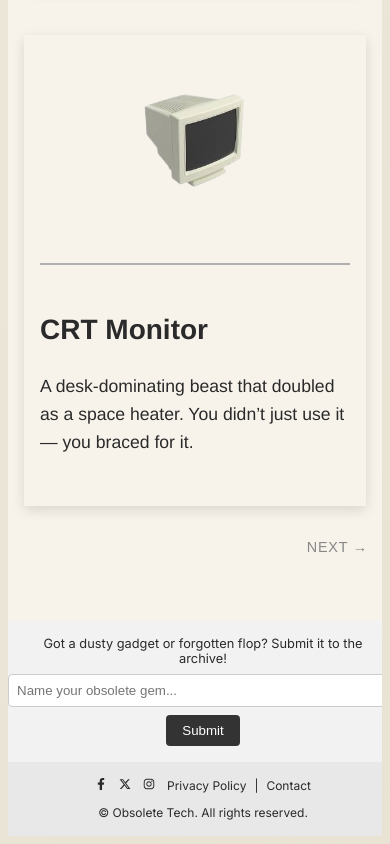
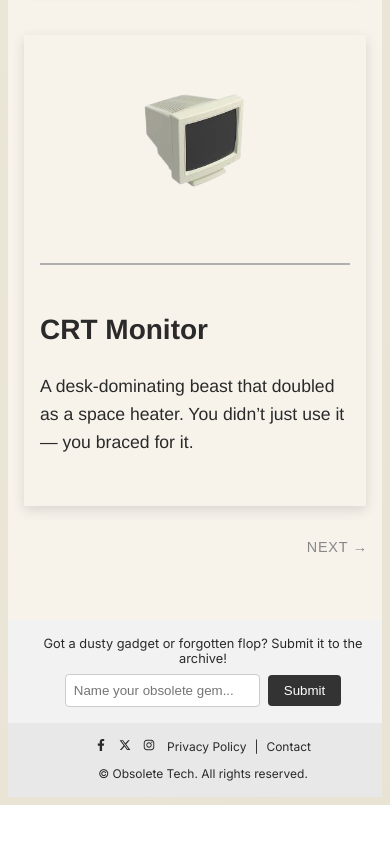
Before and after one commit to chrismsmalley/obsolete-tech-archive, a Next.js app: page / in a window 390 px wide. Shown: the part 4434-5278 px from the top of the page. After the commit the page ends 5239 px from the top, so only its background shows below. Built offline with nearby package versions, Linux system fonts and the light colour scheme.

Commit message:
mobile screen adjustments for input box for submit

```diff
--- a/app/src/components/footer/footer.js
+++ b/app/src/components/footer/footer.js
@@ -71,10 +71,11 @@ export default function Footer() {
                   padding: '0.5rem',
                   border: '1px solid #ccc',
                   borderRadius: '4px',
-                  minWidth: '0',
-                  width: typeof window !== 'undefined' && window.innerWidth < 768 ? 'min(90vw, 300px)' : '300px',
-                  maxWidth: '100%',
-                  flexGrow: 1
+                  width: 'auto',
+                  minWidth: '140px',
+                  maxWidth: '90vw',
+                  flexShrink: 1,
+                  flexGrow: 0,
                 }}
               />
               <button
```
